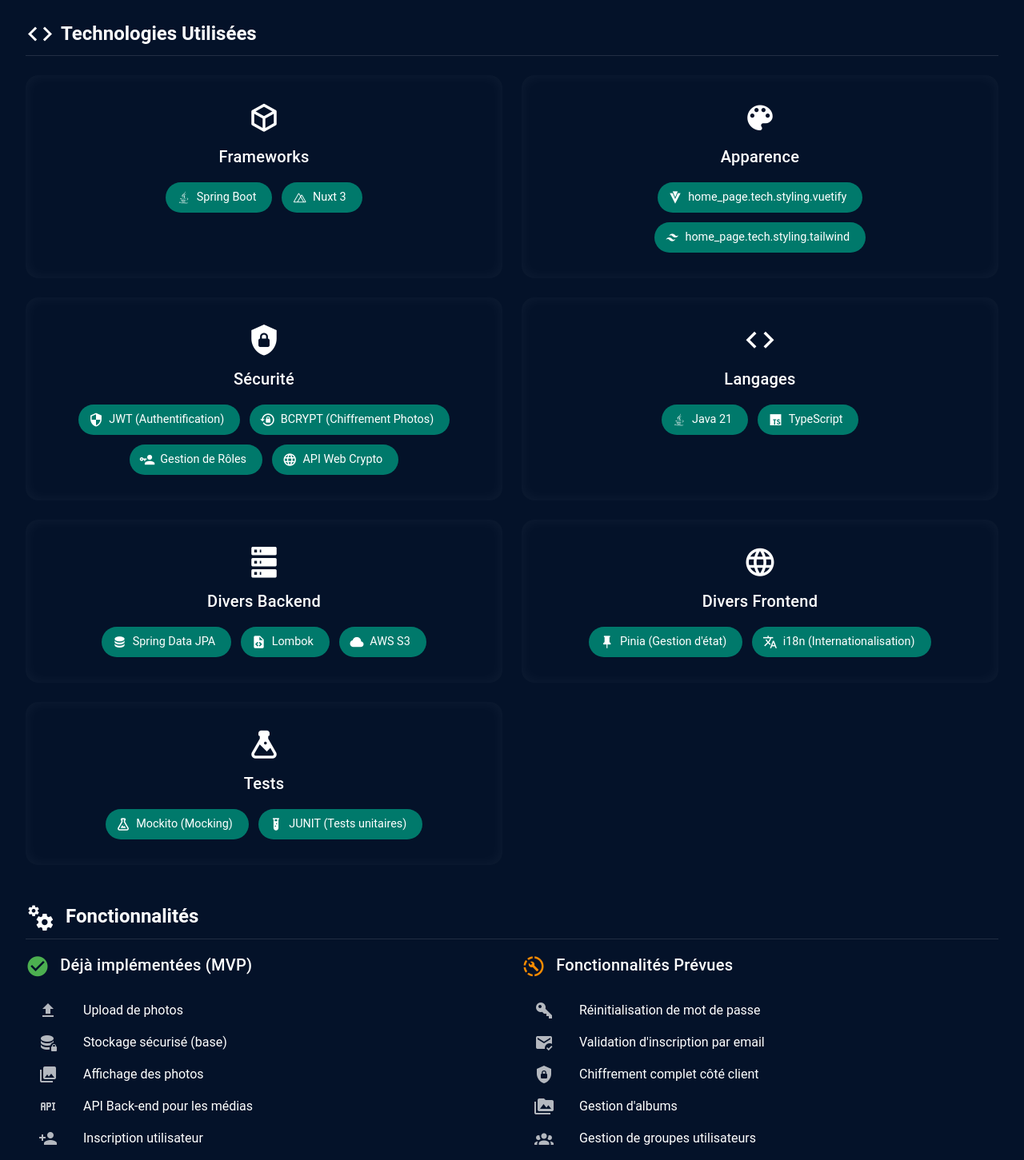
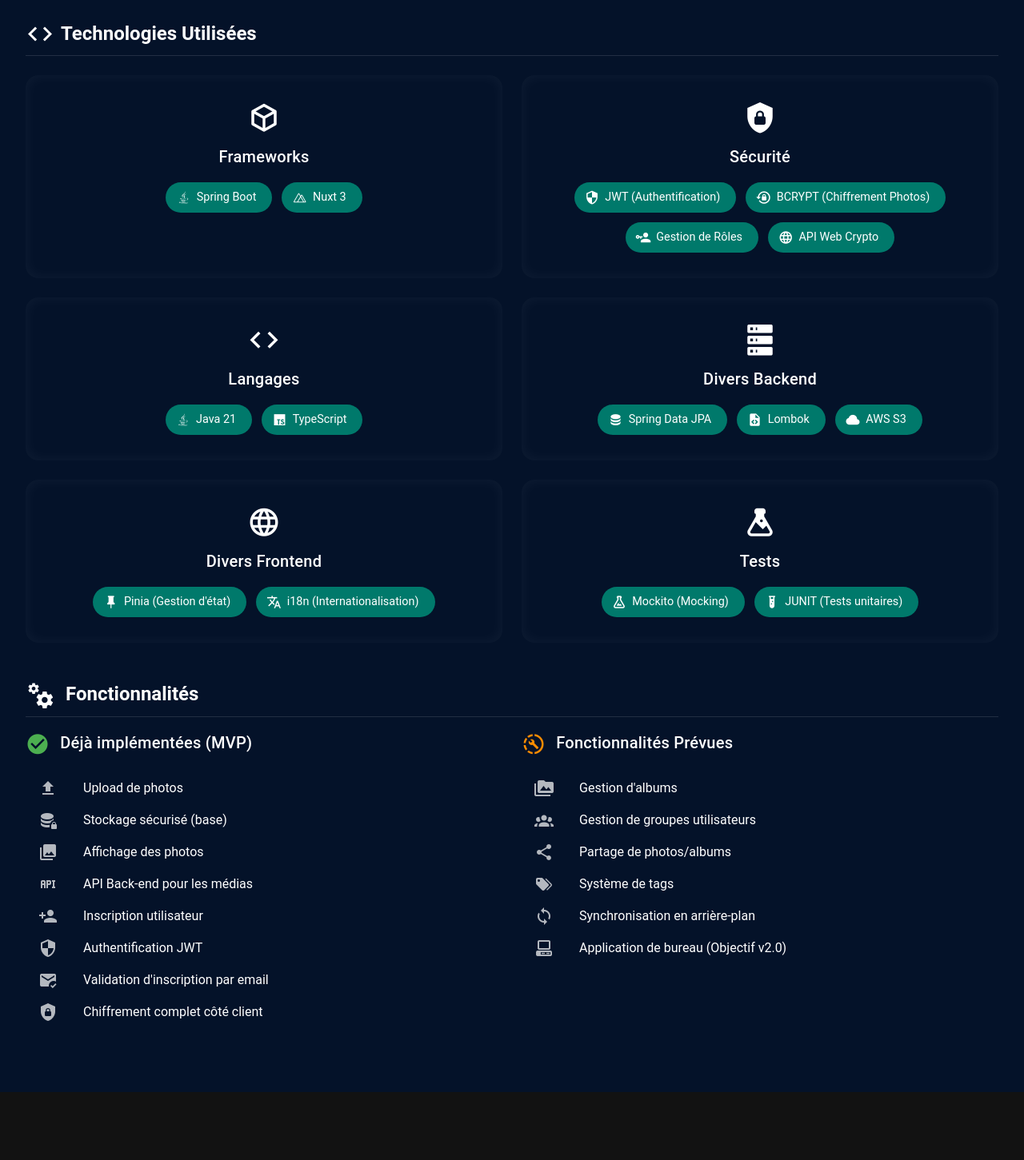
Before and after one commit to erwan-legoff/photone, a Nuxt app: page / in a window 1280 px wide. Shown: the part 700-2151 px from the top of the page at 80% size. After the commit the page ends 2066 px from the top, so only its background shows below. Built offline with nearby package versions, Linux system fonts and the light colour scheme.

Commit message:
updating todo

```diff
--- a/app/pages/index.vue
+++ b/app/pages/index.vue
@@ -89,6 +89,8 @@
             <v-list-item prepend-icon="mdi-api">{{ $t('home_page.features.api') }}</v-list-item>
             <v-list-item prepend-icon="mdi-account-plus">{{ $t('home_page.features.signup') }}</v-list-item>
             <v-list-item prepend-icon="mdi-security">{{ $t('home_page.features.auth') }}</v-list-item>
+            <v-list-item prepend-icon="mdi-email-check">{{ $t('home_page.features.mail') }}</v-list-item>
+            <v-list-item prepend-icon="mdi-shield-lock">{{ $t('home_page.features.encrypt') }}</v-list-item>
           </v-list>
         </v-col>
         <v-col cols="12" md="6">
@@ -97,15 +99,12 @@
             {{ $t('home_page.features.planned') }}
           </h3>
           <v-list density="compact" class="bg-transparent">
-            <v-list-item prepend-icon="mdi-key-variant">{{ $t('home_page.features.reset') }}</v-list-item>
-            <v-list-item prepend-icon="mdi-email-check">{{ $t('home_page.features.mail') }}</v-list-item>
-            <v-list-item prepend-icon="mdi-shield-lock">{{ $t('home_page.features.encrypt') }}</v-list-item>
             <v-list-item prepend-icon="mdi-folder-multiple-image">{{ $t('home_page.features.albums') }}</v-list-item>
             <v-list-item prepend-icon="mdi-account-group">{{ $t('home_page.features.groups') }}</v-list-item>
             <v-list-item prepend-icon="mdi-share-variant">{{ $t('home_page.features.share') }}</v-list-item>
             <v-list-item prepend-icon="mdi-tag-multiple">{{ $t('home_page.features.tags') }}</v-list-item>
             <v-list-item prepend-icon="mdi-sync">{{ $t('home_page.features.sync') }}</v-list-item>
-            <v-list-item prepend-icon="mdi-desktop-mac-dashboard">{{ $t('home_page.features.desktop') }}</v-list-item>
+            <v-list-item prepend-icon="mdi-desktop-classic">{{ $t('home_page.features.desktop') }}</v-list-item>
           </v-list>
         </v-col>
       </v-row>
@@ -124,7 +123,6 @@ const throttledMove = useThrottleFn(onTileMove, 50)
 
 const categories = [
   { key: 'frameworks', icon: 'mdi-cube-outline', items: [{ key: 'spring', icon: 'mdi-language-java' }, { key: 'nuxt', icon: 'mdi-nuxt' }] },
-  { key: 'styling', icon: 'mdi-palette', items: [{ key: 'vuetify', icon: 'mdi-vuetify' }, { key: 'tailwind', icon: 'mdi-tailwind' }] },
   { key: 'security', icon: 'mdi-shield-lock', items: [{ key: 'jwt', icon: 'mdi-security' }, { key: 'bcrypt', icon: 'mdi-lock-reset' }, { key: 'roleMgmt', icon: 'mdi-account-key' }, { key: 'webCryptoApi', icon: 'mdi-web' }] },
   { key: 'languages', icon: 'mdi-code-tags', items: [{ key: 'java', icon: 'mdi-language-java' }, { key: 'typescript', icon: 'mdi-language-typescript' }] },
   { key: 'otherBack', icon: 'mdi-server', items: [{ key: 'springDataJpa', icon: 'mdi-database' }, { key: 'lombok', icon: 'mdi-file-code' }, { key: 'awsS3', icon: 'mdi-cloud' }] },
```
